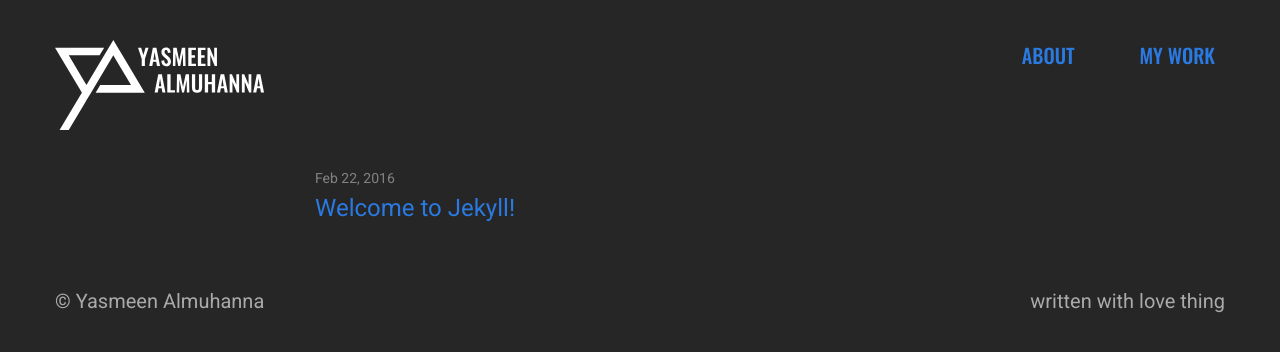
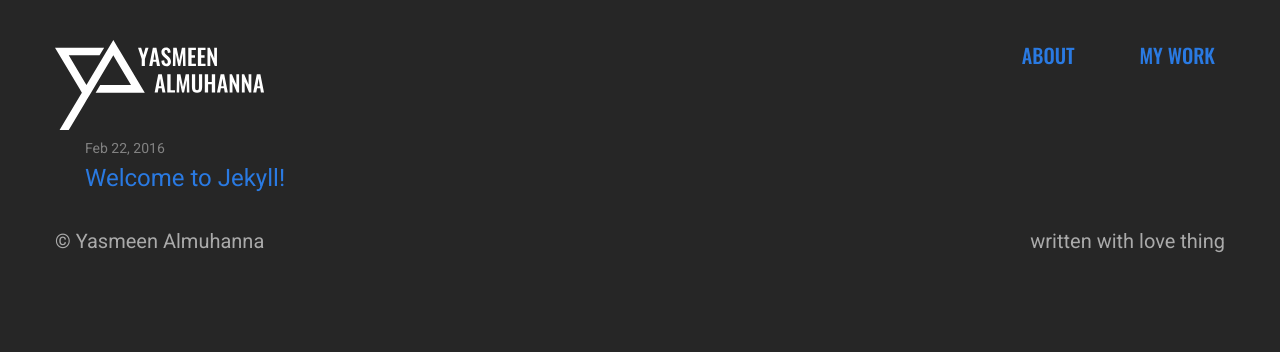
Before and after one commit to YasmeenAlmuhanna/yasmeenalmuhanna.com, a Jekyll site: the page built from index.html, in a window 1280 px wide. Shown: the top 352 px of the page. Built offline with Jekyll 4.4.1, drawn with Linux system fonts in a browser that asks for light colours.

Commit message:
Grid Change

```diff
--- a/_layouts/default.html
+++ b/_layouts/default.html
@@ -7,10 +7,8 @@
 
     {% include header.html %}
 
-    <div class="page-content">
-      <div class="wrapper">
-        {{ content }}
-      </div>
+    <div class="grid-container">
+      {{ content }}
     </div>
 
     {% include footer.html %}
```
